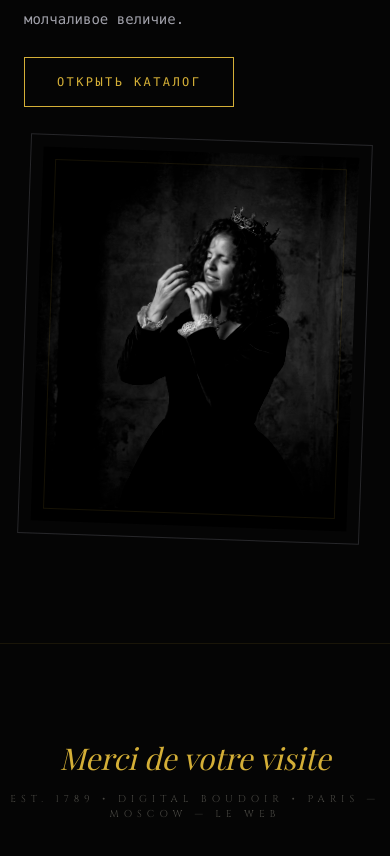
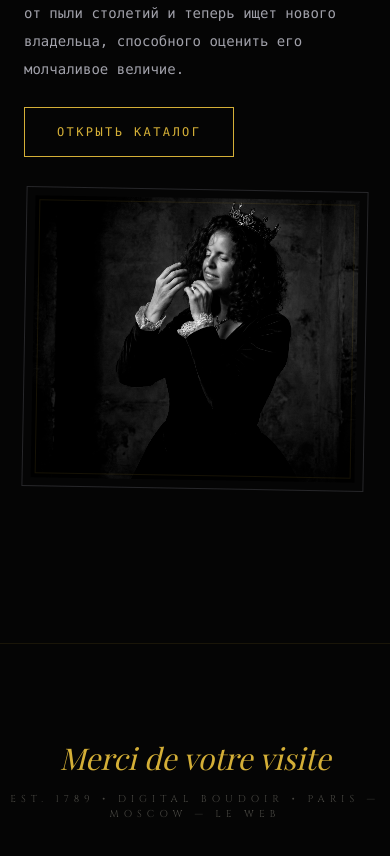
Before and after one commit to Maksymius/la_bloxa-store, a React (Vite) app in the folder labloxa-store/: page / in a window 390 px wide. Shown: the part 1125-1981 px from the top of the page. Built offline with nearby package versions, Linux system fonts and the light colour scheme; a web font is replaced by a local one.

Commit message:
fix: improve Madame portrait mobile scaling
- Reduced height on mobile from 400px to 300px
- Reduced rotation on mobile from 2deg to 1deg
- Smaller inner border margin on mobile (m-3 vs m-6)
- Better mobile UX for portrait section

```diff
--- a/labloxa-store/src/pages/Home.jsx
+++ b/labloxa-store/src/pages/Home.jsx
@@ -69,13 +69,13 @@ export default function Home({ onGoToCatalog }) {
                                 Открыть Каталог
                             </button>
                         </div>
-                        <div className="relative h-[400px] md:h-[500px] border border-zinc-800 p-3 md:p-4 rotate-2 md:rotate-3 hover:rotate-0 transition-transform duration-700 group overflow-hidden">
+                        <div className="relative h-[300px] md:h-[500px] border border-zinc-800 p-2 md:p-4 rotate-1 md:rotate-3 hover:rotate-0 transition-transform duration-700 group overflow-hidden">
                             <img
                                 src="/madame-vintage_v2.jpg"
                                 alt="Madame laBLOXA portrait"
                                 className="w-full h-full object-cover grayscale contrast-125 group-hover:grayscale-0 group-hover:scale-105 transition-all duration-1000"
                             />
-                            <div className="absolute inset-0 border border-[#D4AF37]/10 pointer-events-none m-6"></div>
+                            <div className="absolute inset-0 border border-[#D4AF37]/10 pointer-events-none m-3 md:m-6"></div>
                         </div>
                     </div>
                 </div>
```
